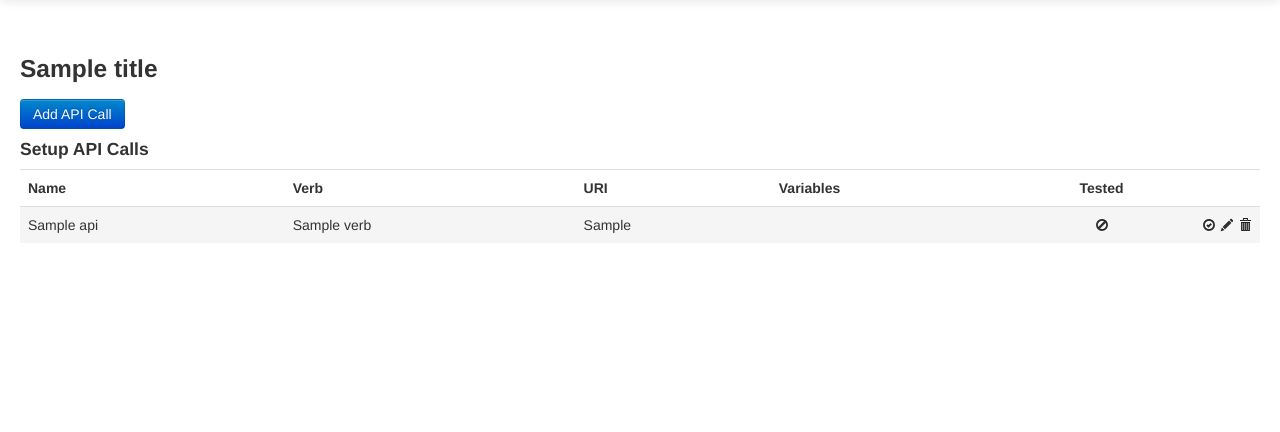
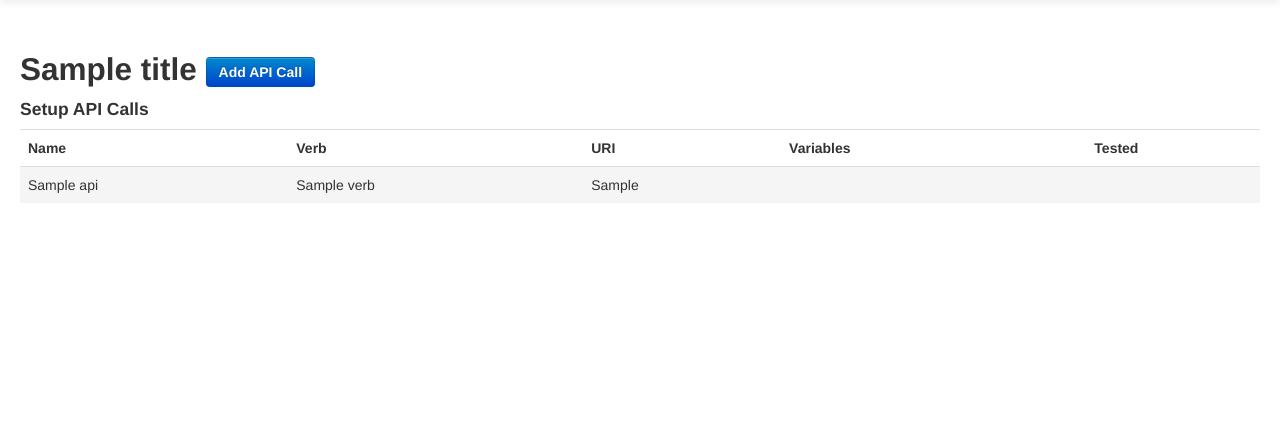
Before and after one commit to oldarmyc/pitchfork, a Python web app: template pitchfork/templates/manage_api_calls.html in a window 1280 px wide. Shown: the part 41-473 px from the top of the page. Run offline with Jinja, Linux system fonts and the light colour scheme; the template is opened without the code that fills it: most values are stand-ins (such as "Sample title", 1, 10 or a date in 2020); some libraries are stand-ins or nearby versions.

Commit message:
Update html to use FA, simplify add

```diff
--- a/pitchfork/templates/manage_api_calls.html
+++ b/pitchfork/templates/manage_api_calls.html
@@ -8,10 +8,10 @@
     </style>
 {% endblock %}
 {% block body %}
-	<h3>{{ title }}</h3>
-    <div id="add_api_call">
+	<h2>
+        {{ title }}
         <a href="{{ product_url }}/add" title="Add API Call" class="btn btn-primary">Add API Call</a>
-    </div>
+    </h2>
     <h4>Setup API Calls</h4>
     {% if api_commands.count() > 0 %}
         <table class="table">
@@ -37,25 +37,25 @@
                     <td>
                         {% if api.get('variables') %}
                             {% for var in api.get('variables') %}
-                                {% if var.get('required') %}<span class="required">{{ var.get('variable_name') }}</span>{% else %}{{ var.get('variable_name') }}{% endif %}<br />
+                                <span {% if var.get('required') %}class="text-danger"><span class="fa fa-start tooltip-title" title="Required Attribute"></span{% endif %}>{{ var.get('variable_name') }}</span><br />
                             {% endfor %}
                         {% endif %}
                     </td>
                     <td style="text-align: center;">
-                        {% if api.tested %}
-                            <i class="icon-ok-circle"></i>
+                        {% if api.get('tested') %}
+                            <span class="fa fa-check-circle-o"></span>
                         {% else %}
-                            <i class="icon-ban-circle"></i>
+                            <span class="fa fa-ban"></span>
                         {% endif %}
                     </td>
-                    <td style="width: 50px;">
+                    <td>
                         {% if api.tested %}
-                            <a href="{{ product_url }}/test/unconfirm/{{ api.get('_id') }}" class="tooltip_show" title="Mark as Untested"><i class="icon-ban-circle"></i></a>
+                            <a href="{{ product_url }}/test/unconfirm/{{ api.get('_id') }}" class="tooltip_show" title="Mark as Untested"><span class="fa fa-ban"></span></a>
                         {% else %}
-                            <a href="{{ product_url }}/test/confirm/{{ api.get('_id') }}" class="tooltip_show" title="Mark as Tested"><i class="icon-ok-circle"></i></a>
+                            <a href="{{ product_url }}/test/confirm/{{ api.get('_id') }}" class="tooltip_show" title="Mark as Tested"><span class="fa fa-check-circle-o"></span></a>
                         {% endif %}
-                        <a href="{{ product_url }}/edit/{{ api.get('_id') }}" class="tooltip_show" title="Edit API Call"><i class="icon-pencil"></i></a>
-                        <a href="{{ product_url }}/delete/{{ api.get('_id') }}" class="tooltip_show" title="Delete API Call"><i class="icon-trash"></i></a>
+                        <a href="{{ product_url }}/edit/{{ api.get('_id') }}" class="tooltip_show" title="Edit API Call"><span class="fa fa-pencil"></span></a>
+                        <a href="{{ product_url }}/delete/{{ api.get('_id') }}" class="tooltip_show" title="Delete API Call"><span class="fa fa-trash-o"></span></a>
                     </td>
                 </tr>
             {% endfor %}
```
